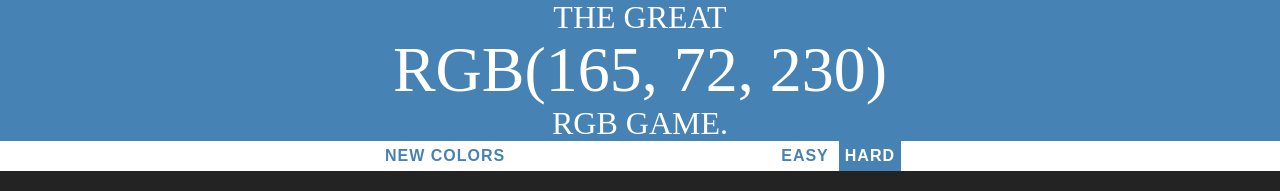
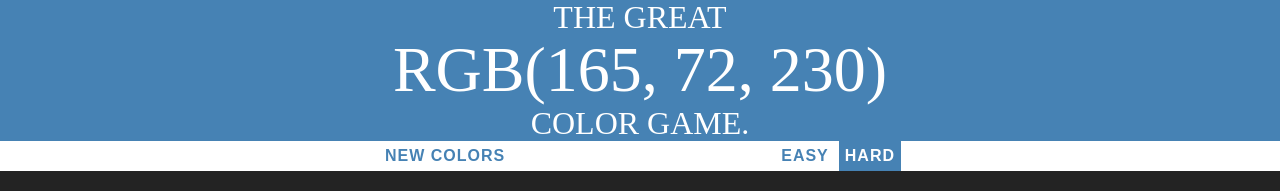
Before and after one commit to Norm-crazy/Colors, a plain HTML site: page index.html in a window 1280 px wide. Shown: the top 191 px of the page. Drawn offline with Linux system fonts and the light colour scheme.

Commit message:
Update index.html

```diff
--- a/index.html
+++ b/index.html
@@ -8,7 +8,7 @@
 	<h1>The Great <br>
 		<span id="colorDisplay">RGB</span>
 		<br>
-		 RGB Game.</h1>
+		 Color Game.</h1>
   <div id="stripe">
   	<button id="reset">New Colors</button>
   	<span id="message"></span>
```
